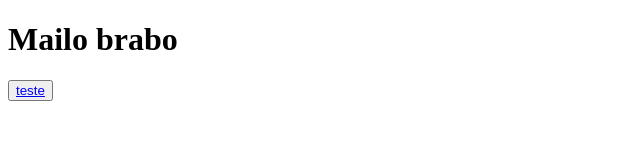
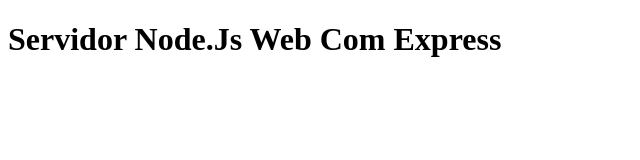
Before and after one commit to marlonyokomiso/Servidor-Node-Js, a website: page index.html in a window 1280 px wide. Shown: the whole page, without its empty margins (0-640 px from the left). Drawn offline with Linux system fonts and the light colour scheme.

Commit message:
Update index.html

```diff
--- a/index.html
+++ b/index.html
@@ -6,7 +6,6 @@
     <title>Mailo neh vida?</title>
 </head>
 <body>
-    <h1>Mailo brabo</h1>
-    <button><a href="/teste">teste</a></button>
+    <h1>Servidor Node.Js Web Com Express</h1>
 </body>
 </html>
```
